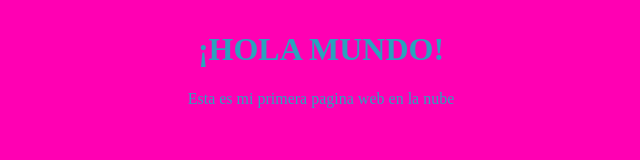
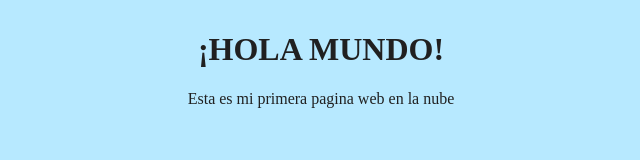
Before and after one commit to mishelolmost-cloud/hola-mundo.web, a plain HTML site: page index.html in a window 1280 px wide. Shown: the whole page, without its empty margins (319-959 px from the left). Drawn offline with Linux system fonts and the light colour scheme.

Commit message:
Add files via upload

```diff
--- a/index.html
+++ b/index.html
@@ -5,8 +5,8 @@
   <title>Hola Mundo</title>
   <style>
     body {
-      background-color: rgb(255, 0, 179);
-      color: rgb(43, 162, 189);
+      background-color: rgba(0, 179, 255, 0.283);
+      color: rgb(32, 32, 32);
       text-align: center;
       margin: 0;
       padding-top: 10px;
```
